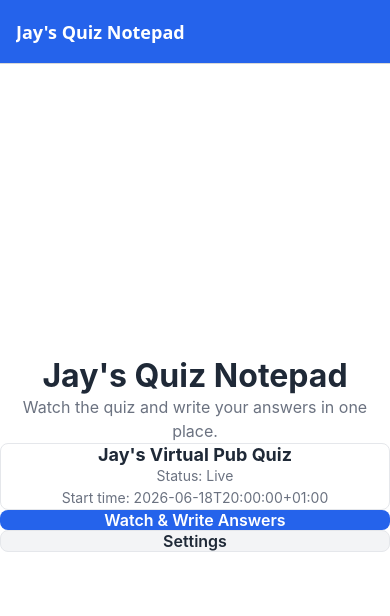
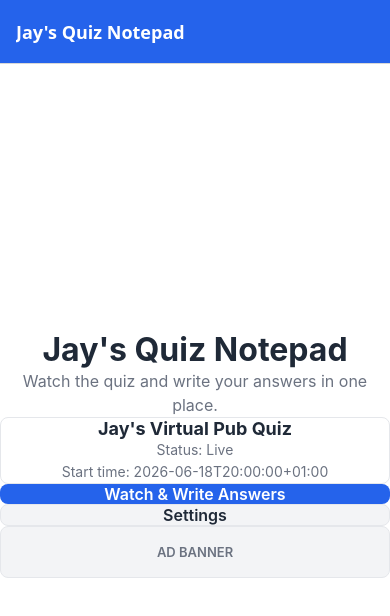
Before and after one commit to jayflynndev/jays-quiz-notepad, a React Native app: screen /Home in a window 390 px wide. Shown: the top 616 px of the page. Built offline with nearby package versions, Linux system fonts and the light colour scheme; what expo-notifications would draw is missing.

Commit message:
Ad Placeholders

```diff
--- /dev/null
+++ b/src/components/AdBannerPlaceholder.tsx
@@ -0,0 +1,32 @@
+import React from "react";
+import { StyleSheet, Text, View } from "react-native";
+import { colors } from "../theme/colors";
+import { spacing } from "../theme/spacing";
+
+export function AdBannerPlaceholder() {
+  return (
+    <View style={styles.container}>
+      <Text style={styles.text}>Ad banner</Text>
+    </View>
+  );
+}
+
+const styles = StyleSheet.create({
+  container: {
+    alignItems: "center",
+    backgroundColor: colors.lightGray,
+    borderColor: colors.border,
+    borderRadius: 8,
+    borderWidth: 1,
+    height: 52,
+    justifyContent: "center",
+    width: "100%",
+  },
+  text: {
+    color: colors.textLight,
+    fontSize: 13,
+    fontWeight: "600",
+    letterSpacing: 0,
+    textTransform: "uppercase",
+  },
+});
--- a/src/screens/AnswerSheetScreen.tsx
+++ b/src/screens/AnswerSheetScreen.tsx
@@ -15,6 +15,7 @@ import {
   useWindowDimensions,
 } from "react-native";
 import YoutubeIframe from "react-native-youtube-iframe";
+import { AdBannerPlaceholder } from "../components/AdBannerPlaceholder";
 import { AnswerInput } from "../components/AnswerInput";
 import { AppButton } from "../components/AppButton";
 import { RoundSection } from "../components/RoundSection";
@@ -193,8 +194,8 @@ export function AnswerSheetScreen({ navigation }: AnswerSheetScreenProps) {
         contentContainerStyle={styles.content}
         keyboardShouldPersistTaps="handled"
       >
-        <View style={styles.adContainer}>
-          <Text style={styles.placeholderText}>Ad banner will go here</Text>
+        <View style={styles.adSection}>
+          <AdBannerPlaceholder />
         </View>
 
         <Text style={styles.heading}>Answer Sheet</Text>
@@ -261,20 +262,8 @@ const styles = StyleSheet.create({
     borderRadius: 8,
     overflow: "hidden",
   },
-  adContainer: {
-    backgroundColor: colors.lightGray,
-    borderRadius: 8,
-    borderWidth: 1,
-    borderColor: colors.border,
-    height: 60,
-    justifyContent: "center",
-    alignItems: "center",
+  adSection: {
     marginBottom: spacing.lg,
-  },
-  placeholderText: {
-    color: colors.textLight,
-    fontSize: 14,
-    fontStyle: "italic",
   },
   heading: {
     fontSize: 24,
--- a/src/screens/HomeScreen.tsx
+++ b/src/screens/HomeScreen.tsx
@@ -1,5 +1,6 @@
 import React from "react";
 import { View, StyleSheet, Text, ScrollView } from "react-native";
+import { AdBannerPlaceholder } from "../components/AdBannerPlaceholder";
 import { AppButton } from "../components/AppButton";
 import { currentQuiz, type QuizStatus } from "../config/currentQuiz";
 import { colors } from "../theme/colors";
@@ -38,6 +39,10 @@ export function HomeScreen({ navigation }: HomeScreenProps) {
           variant="secondary"
           onPress={() => navigation.navigate("Settings")}
         />
+      </View>
+
+      <View style={styles.adSection}>
+        <AdBannerPlaceholder />
       </View>
     </ScrollView>
   );
@@ -94,4 +99,7 @@ const styles = StyleSheet.create({
   buttonSection: {
     marginTop: spacing.xl,
   },
+  adSection: {
+    marginTop: spacing.lg,
+  },
 });
```
